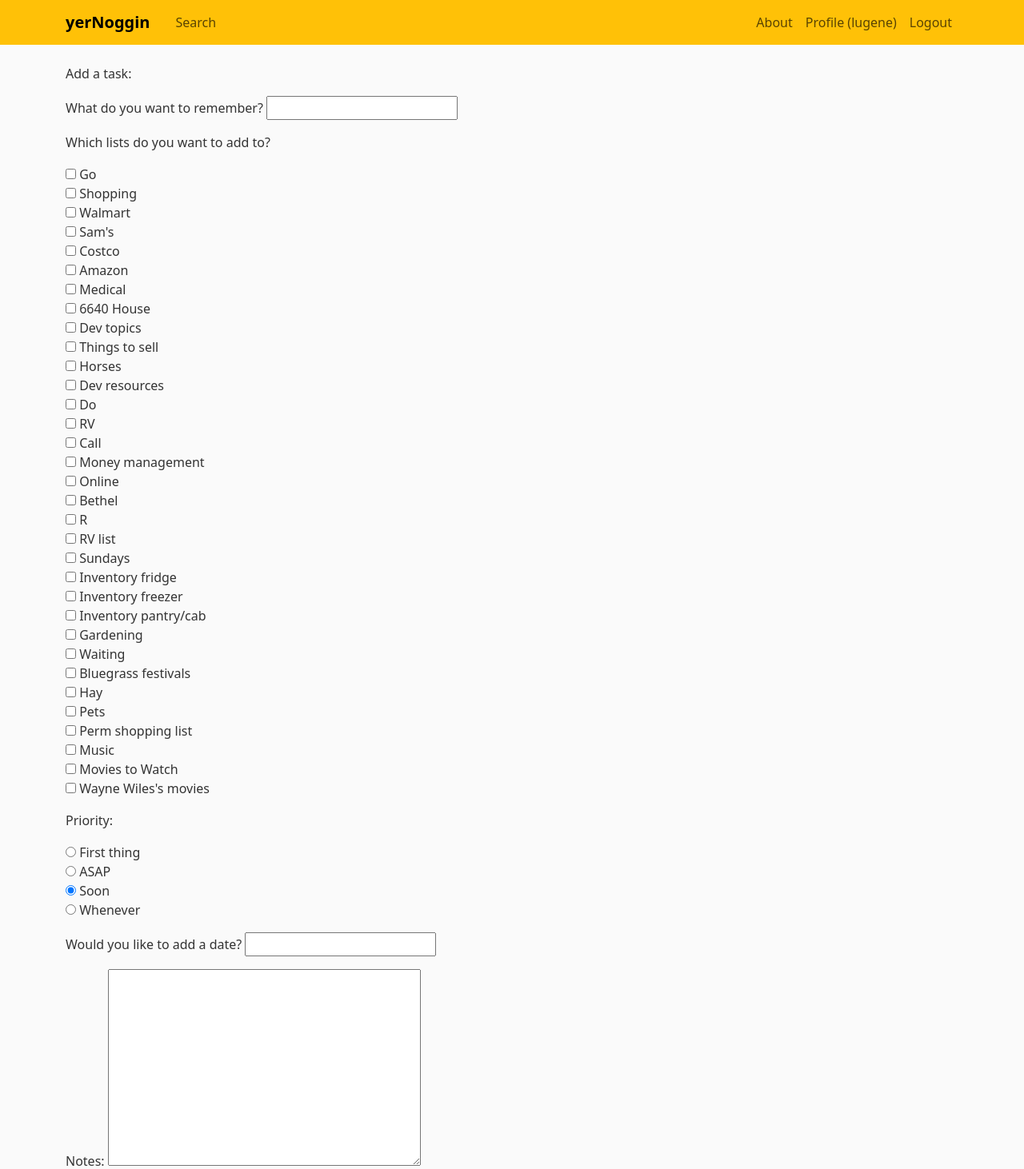
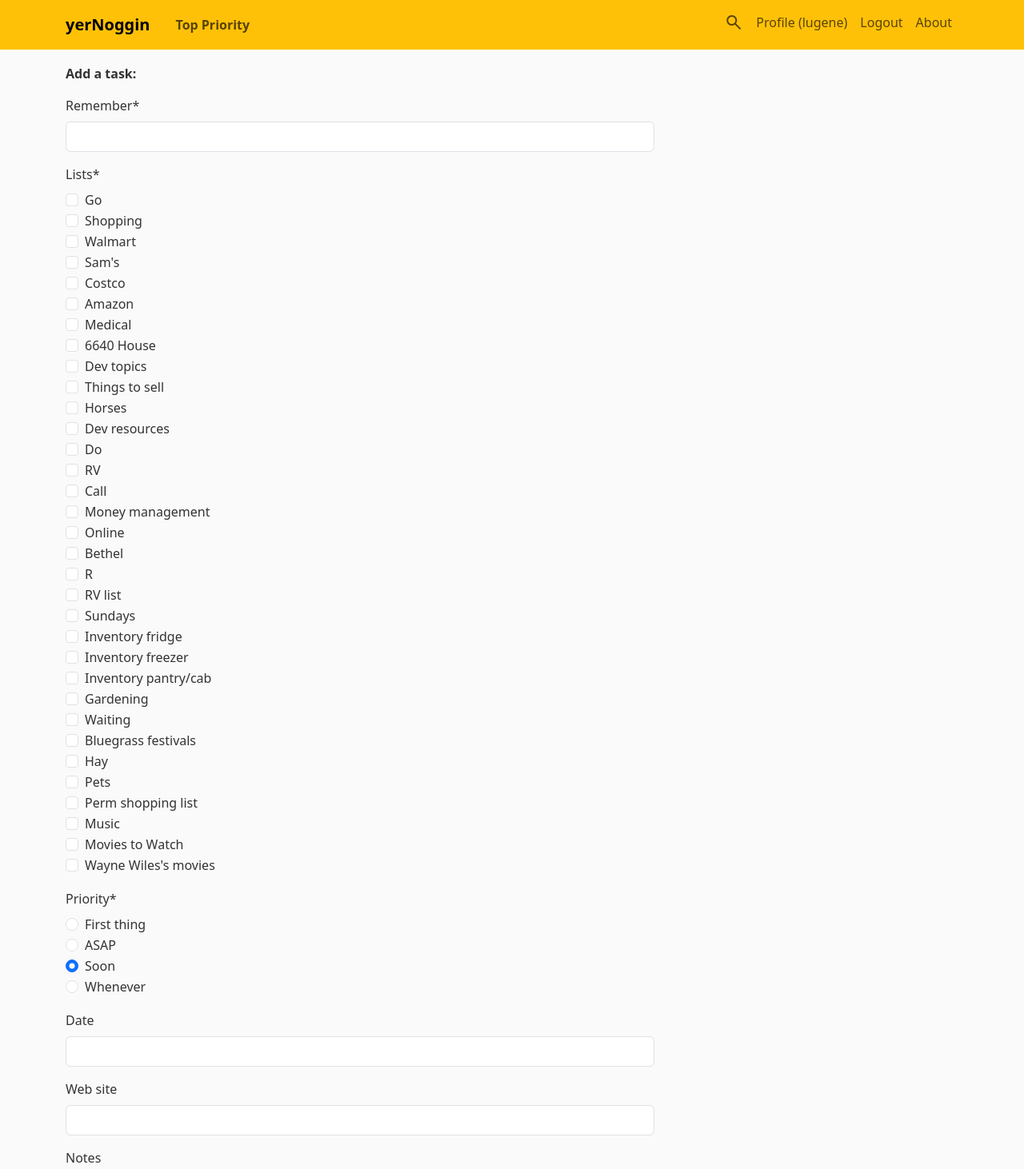
Before and after one commit to chocolate365/noggin, a Django app: page /new_task/ in a window 1280 px wide. Shown: the top 1462 px of the page at 80% size. Run offline with Django 4.2, Linux system fonts and the light colour scheme; a user stored in the database is signed in; data comes from the database, SQL or seed files in the repository; both versions use the stored data as it was after the commit; some libraries are stand-ins or nearby versions.

```diff
--- a/tasks/forms.py
+++ b/tasks/forms.py
@@ -6,13 +6,13 @@ class TaskForm(forms.ModelForm):
 
 	class Meta:
 		model = Task
-		fields = ('name', 'lists', 'priority', 'user_date', 'notes', 'url')
+		fields = ('name', 'lists', 'priority', 'user_date', 'url', 'notes')
 		labels = {
-		'name': 'What do you want to remember?',
-		'lists': 'Which lists do you want to add to?',
+		'name': 'Remember',
+		'lists': 'Lists',
 		'priority': 'Priority',
-		'user_date': 'Would you like to add a date?',
-		'url': 'Web site?'
+		'user_date': 'Date',
+		'url': 'Web site'
 
 		}
 		widgets = {
--- a/tasks/templates/tasks/base2.html
+++ b/tasks/templates/tasks/base2.html
@@ -10,6 +10,8 @@
 	<link href="https://cdn.jsdelivr.net/npm/bootstrap@5.3.0-alpha1/dist/css/bootstrap.min.css" rel="stylesheet" integrity="sha384-GLhlTQ8iRABdZLl6O3oVMWSktQOp6b7In1Zl3/Jr59b6EGGoI1aFkw7cmDA6j6gD" crossorigin="anonymous">
 
 	<link rel="stylesheet" type="text/css" href="{% static 'tasks/main.css' %}">
+
+	<link rel="stylesheet" href="https://fonts.googleapis.com/css2?family=Material+Symbols+Outlined:opsz,wght,FILL,GRAD@48,400,0,0" />
 
 
 	<title>yerNoggin</title>
@@ -34,12 +36,17 @@
 
 			<div class="collapse navbar-collapse justify-content-end" id="navbarToggle">
 				<div class="navbar-nav me-auto">
-					<a class="nav-item nav-link" href="{% url 'tasks-search' %}">Search</a>
+					{% if user.is_authenticated %}
+					<a class="nav-item nav-link fw-bold" href="{% url 'tasks-priority' %}">Top Priority</a>
+
+					{% endif %}
 				</div>
 				<!-- Navbar Right Side -->
 				<div class="navbar-nav">
-					<a class="nav-item nav-link" href="{% url 'tasks-about' %}">About</a>
 					{% if user.is_authenticated %}
+
+					<a class="nav-item nav-link" href="{% url 'tasks-search' %}"><span class="material-symbols-outlined">search</span></a>
+
 
 					<a class="nav-item nav-link" href="{% url 'profile' %}">Profile ({{ user.username }})</a>
 					<a class="nav-item nav-link" href="{% url 'logout' %}">Logout</a>
@@ -47,6 +54,8 @@
 					<a class="nav-item nav-link" href="{% url 'login' %}">Login</a>
 					<a class="nav-item nav-link" href="{% url 'register' %}">Register</a>
 					{% endif %}
+					<a class="nav-item nav-link" href="{% url 'tasks-about' %}">About</a>
+
 
 
 				</div>
--- a/tasks/templates/tasks/new_list.html
+++ b/tasks/templates/tasks/new_list.html
@@ -2,12 +2,14 @@
 
 {% extends 'tasks/base2.html' %}
 
+{% load crispy_forms_tags %}
+
 {% block content %}
 
-<p>Add a list:</p>
+<p class="fw-bold">Add a list:</p>
 <form method="POST">
 	{% csrf_token %}
-	{{ form.as_p }}
+	{{ form|crispy }}
 	<button class="btn btn-primary me-2 bg-light text-secondary" type="submit">Add List</button>
 </form>
 
--- a/tasks/templates/tasks/new_task.html
+++ b/tasks/templates/tasks/new_task.html
@@ -2,12 +2,14 @@
 
 {% extends 'tasks/base2.html' %}
 
+{% load crispy_forms_tags %}
+
 {% block content %}
 
-<p>Add a task:</p>
+<p class="fw-bold">Add a task:</p>
 <form method="POST">
 	{% csrf_token %}
-	{{ form.as_p }}
+	{{ form|crispy }}
 	<button class="btn btn-primary me-2 bg-light text-secondary" type="submit">Add Task</button>
 </form>
 
--- a/tasks/templates/tasks/updatetask.html
+++ b/tasks/templates/tasks/updatetask.html
@@ -1,13 +1,15 @@
 <!-- update_task.html -->
 
 {% extends 'tasks/base2.html' %}
+
+{% load crispy_forms_tags %}
 
 {% block content %}
 
 <p>Update a task:</p>
 <form method="POST">
 	{% csrf_token %}
-	{{ form.as_p }}
+	{{ form|crispy }}
 	<button class="btn btn-primary me-2 btn-outline-info bg-light text-secondary" type="submit">Update Task</button>
 </form>
 
--- a/tasks/urls.py
+++ b/tasks/urls.py
@@ -15,4 +15,5 @@ urlpatterns = [
     path('new_list/', views.new_list, name='new-list'),
     path('about/', views.about, name='tasks-about'),
     path('search/', views.search, name='tasks-search'),
+    path('priority/', views.priority, name='tasks-priority'),
 ]
--- a/tasks/views.py
+++ b/tasks/views.py
@@ -172,3 +172,10 @@ def deletelist(request, list_id):
 	task = get_object_or_404(List, pk=list_id, owner=request.user)
 	task.delete()
 	return redirect('/')
+
+
+@login_required
+def priority(request):
+	tasks = Task.objects.filter(owner=request.user, priority=1)
+	context = {'tasks': tasks}
+	return render(request, 'tasks/priority.html', context)
```
Also changed, not shown: tasks/templates/tasks/base.html (+14 -2 lines), tasks/templates/tasks/priority.html (added, +26 -0 lines), users/views.py (+18 -0 lines), db.sqlite3.
